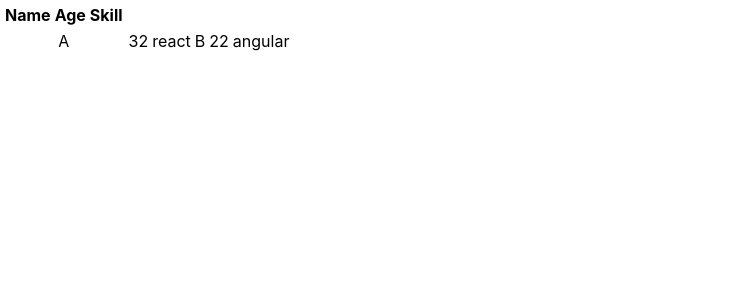
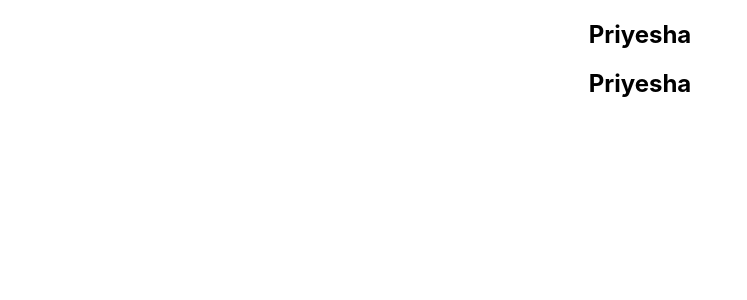
Before and after one commit to Priyesha/Advanced-React-Concepts, a React (Create React App) app: page / in a window 1280 px wide. Shown: the top 300 px of the page, without its empty margins (0-747 px from the left). Built offline with nearby package versions, Linux system fonts and the light colour scheme.

Commit message:
Pure components & its advantage

```diff
--- a/src/App.js
+++ b/src/App.js
@@ -2,12 +2,16 @@
 import './App.css';
 import FragmentDemo from './components/FragmentDemo';
 import Table from './components/Table';
+import PureComp from './components/PureComp';
+import Parent from './components/Parent';
 
 function App() {
   return (
     <div className="App">
       {/* <FragmentDemo/> */}
-      <Table/>
+      {/* <Table/> */}
+      {/* <PureComp/> */}
+      <Parent/>
     </div>
   );
 }
--- a/src/components/Columns.js
+++ b/src/components/Columns.js
@@ -23,7 +23,7 @@
 
     // Shorthand method
     items.map((item) => (
-      <React.Fragment>
+      <React.Fragment key={item.name}>
         <td>{item.name}</td>
         <td>{item.age}</td>
         <td>{item.skill}</td>
--- /dev/null
+++ b/src/components/Parent.js
@@ -0,0 +1,32 @@
+import React, { Component } from "react";
+import PureComp from "./PureComp";
+import RegComp from "./RegComp";
+
+export class Parent extends Component {
+  constructor() {
+    super();
+    this.state = {
+      name: "Priyesha",
+    };
+  }
+
+  componentDidMount() {
+    setInterval(() => {
+        this.setState({
+            name: 'Priyesha'
+        })
+    }, 2000);
+  }
+
+  render() {
+    console.log("Parent component render");
+    return (
+      <div>
+        <PureComp name={this.state.name} />
+        <RegComp name={this.state.name} />
+      </div>
+    );
+  }
+}
+
+export default Parent;
--- /dev/null
+++ b/src/components/PureComp.js
@@ -0,0 +1,12 @@
+import React, {PureComponent} from 'react';
+
+class PureComp extends PureComponent {
+    render() {
+        console.log('Pure component render');
+        return <h2>
+            {this.props.name}
+        </h2>
+    }
+}
+
+export default PureComp;
--- /dev/null
+++ b/src/components/RegComp.js
@@ -0,0 +1,14 @@
+import React, { Component } from 'react'
+
+export class RegComp extends Component {
+    render() {
+        console.log('Regular component render');
+        return (
+            <h2>
+              {this.props.name}
+            </h2>
+        )
+    }
+}
+
+export default RegComp
--- a/src/components/Table.js
+++ b/src/components/Table.js
@@ -1,21 +1,21 @@
-import React from 'react'
-import Columns from './Columns';
+import React from "react";
+import Columns from "./Columns";
 
 function Table() {
   return (
     <table>
       <tbody>
-                    <thead>
+        <tr>
           <th>Name</th>
           <th>Age</th>
           <th>Skill</th>
-                    </thead>
+        </tr>
         <tr>
           <Columns />
         </tr>
       </tbody>
     </table>
-    )
+  );
 }
 
-export default Table
+export default Table;
```
Lines whose indentation alone changed are shown as unchanged.
